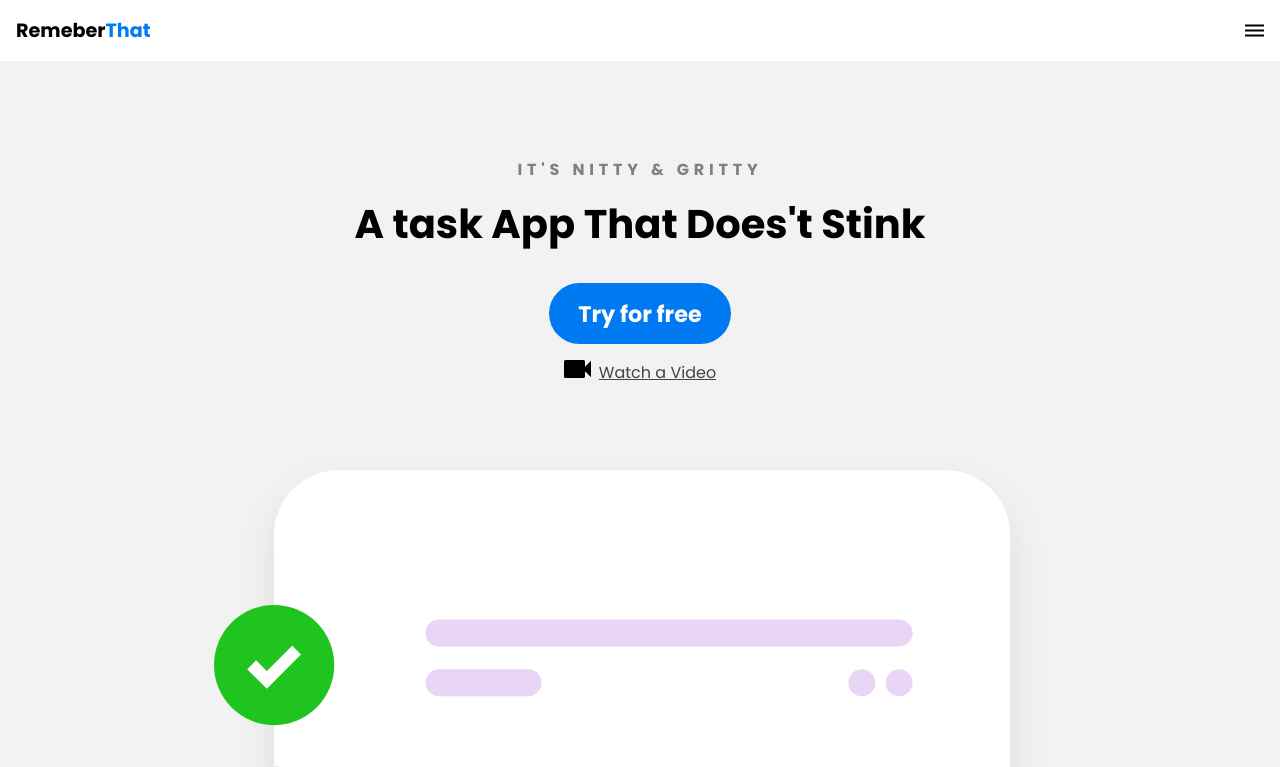
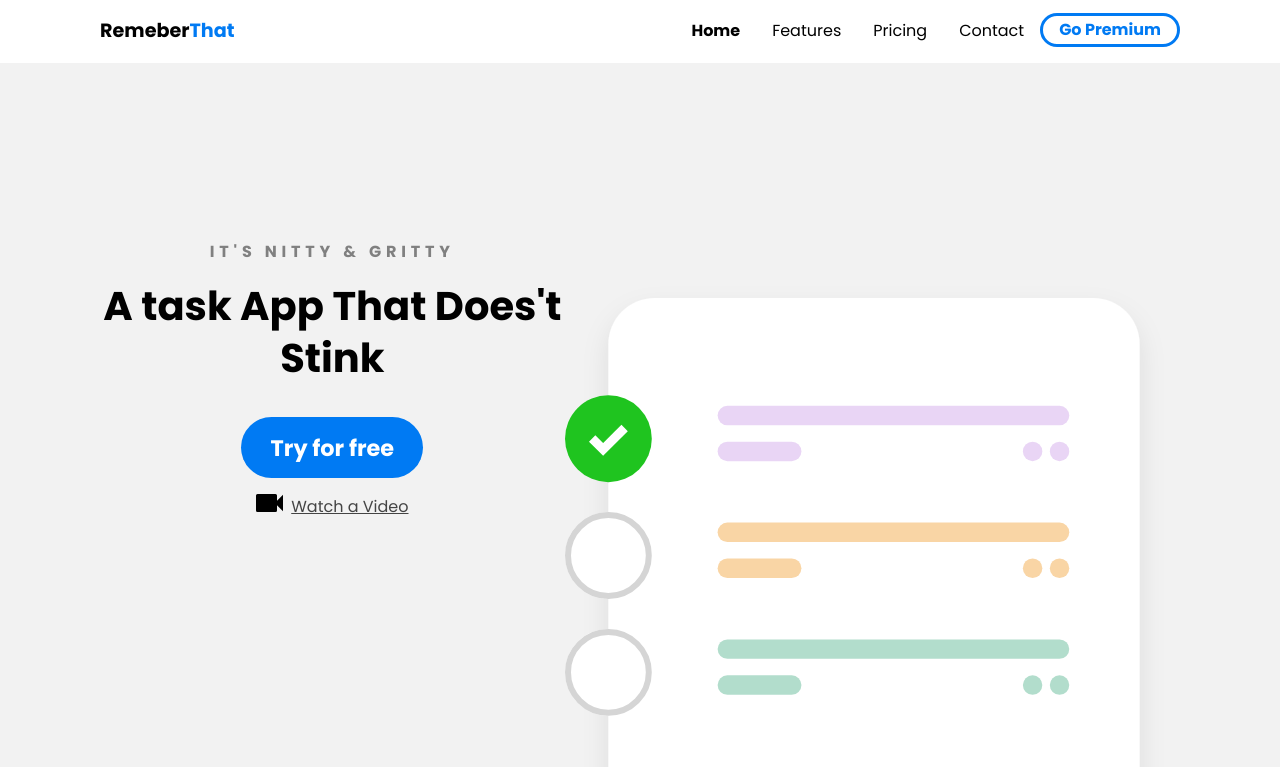
Before and after one commit to Rukundo725/My-first-responsive-website, a plain HTML site: page index.html in a window 1280 px wide. Shown: the top 767 px of the page. Drawn offline with Linux system fonts and the light colour scheme.

Commit message:
modified css

```diff
--- a/css/main.scss
+++ b/css/main.scss
@@ -97,7 +97,8 @@ section{
 ul.features-list{
     margin: 0;
     padding-left: .1em;
-    // back to this
+    display: grid;
+    grid-template-columns: repeat(auto-fit, minmax(19rem, 1fr));
 
     li{
         font-size: 1.1em;
@@ -223,3 +224,72 @@ li{
     margin: .5em;
     cursor: pointer;
 }
+
+@media only screen and (min-width: 768px){
+   .mobile-menu, .mobile-menu-exit{
+       display: none;
+   }
+
+   .navbar .container{
+       display: grid;
+       grid-template-columns: 180px auto;
+   }
+
+   .navbar nav{
+       display: flex;
+       justify-content: space-between;
+       background: none;
+       position: unset;
+       height: auto;
+       width: 100%;
+       padding: 0;
+
+       ul{
+           display: flex;
+       }
+
+       a{
+           color: black;
+           font-size: 1em;
+           padding: .1em 1em;
+       }
+       ul.primary-nav{
+           margin: 0;
+
+       }
+
+       li.current a{
+           font-weight: bold;
+       }
+
+       li.go-premium-cta a{
+           color: var(--primary-color);
+           border: 3px solid var(--primary-color);
+           font-weight: bold;
+           border-radius: 5em;
+           margin-top: -.2em;
+
+           &:hover{
+               background-color: var(--primary-color);
+               color: white;
+           }
+       }
+   }
+
+}
+
+@media only screen and (min-width: 1080px){
+    .container{width: 1080px;
+    margin: 0 auto;
+    }
+
+    section{
+        padding: 10em 4em;
+    }
+
+    .hero .container{
+        display: flex;
+        justify-content: space-between;
+        text-align: center;
+    }
+}
```
Also changed, not shown: css/main.css, 1 other file.
